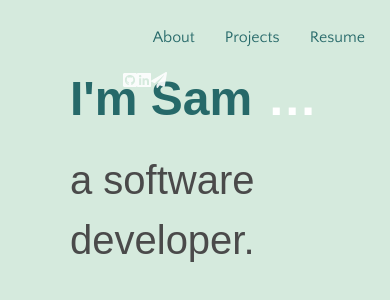
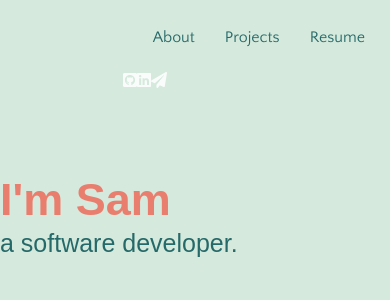
Before and after one commit to samanthajuniper/portfolio, a React (Create React App) app: page / in a window 390 px wide. Shown: the top 300 px of the page. Built offline with nearby package versions, Linux system fonts and the light colour scheme; a web font is replaced by a local one.

Commit message:
Working on responsive styling

```diff
--- a/src/components/About.js
+++ b/src/components/About.js
@@ -32,20 +32,15 @@ class About extends Component {
 
         return (
           <div id="about">
-
-
-           <div className="hero-grid">
-                 {/* <Leaf className={`leaf`} id={`leaf1`} />
-                <Leaf className={`leaf`} id={`leaf2`} />
-                <Leaf className={`leaf`} id={`leaf3`} /> */}
-            <div className="title-div">
-
-                <h1 className="name title is-1">I'm Sam</h1>
-                <h1 id="tagline" className={this.state.class}>{this.state.tagline}</h1>
+            <div className="header-wrapper is-flex">
+                <div className="title-div">
+                    <h1 className="name title">I'm Sam</h1>
+                </div>
+                <div className="tagline-div">
+                    <h1 id="tagline" className={this.state.class}>{this.state.tagline}</h1>
+                </div>
             </div>
-
-                </div>
-         </div>
+        </div>
         );
     }
 }
--- a/src/components/CSS/App.scss
+++ b/src/components/CSS/App.scss
@@ -3,6 +3,20 @@
 @import url("https://fonts.googleapis.com/css?family=Quattrocento+Sans&display=swap");
 @import url("https://fonts.googleapis.com/css?family=Satisfy&display=swap");
 @import url("https://fonts.googleapis.com/css?family=Calligraffitti&display=swap");
+
+
+$gap: 40px;
+$gutter: 2vw;
+$phone: 320px;
+$phablet: 576px;
+$tablet: 768px;
+$desktop: 960px;
+$widescreen: 1200px;
+$hdplus: 1600px;
+$fullhd: 1920px;
+$maxhd: 1920px;
+$dci2k: 2048px;
+$qhd: 2560px;
 
 //Brand colors
 // $light-pink: #FEF4FF;
--- a/src/components/CSS/_About.scss
+++ b/src/components/CSS/_About.scss
@@ -1,24 +1,93 @@
 
 #about {
+
+    .header-wrapper {
+        flex-direction: column;
+        position: absolute;
+        width: 300px;
+        top: 20%;
+
         // font-family: 'Calligraffitti', cursive;
         font-family: sans-serif;
-    font-size: 250%;
         font-weight: 700;
 
-    .title-div {
-        margin-top: 70px;
-        margin-left: 70px;
     .tagline {
+        &-div {
+            align-self: flex-end;
+            // position: absolute;
+            // top:35%;
+            // left:14%;
+            // @media(max-width: $widescreen) {
+            //     left: 23%;
+            // }
+            // @media(max-width: $desktop) {
+            //     left: 21%;
+            // }
+            //  @media(max-width: $phablet) {
+            //     top: 32%;
+            //     left: 35%;
+            // }
+
+            // @media(max-width: $phone) {
+            //     left: 4%;
+            //     top: 32%
+            // }
+
+        }
         &-hidden {
             display: none;
         }
        &-visible {
             display: block;
             font-family: sans-serif;
+            color: $dark-teal;
+            font-size: 25px;
+
+
+            // @media(max-width: $desktop) {
+            //    font-size: 40px;
+            // }
+            // @media(max-width: $tablet) {
+            //     font-size: 35px;
+            // }
+            // @media(max-width: $phablet) {
+            //     font-size: 25px;
+            // }
+            // @media(max-width: $phone) {
+            //     font-size: 30px;
+            // }
         }
     }
+    .title-div {
+        // position: absolute;
+        // top:25%;
+        // left:3%;
+
+        // @media(max-width: $desktop) {
+        //     left: 10%;
+        // }
+        // @media(max-width: $phablet) {
+        //     top:22%
+        // }
+        // @media(max-width: $phone) {
+        //    left: 23%
+        // }
         .name {
-            color: $dark-teal;
+            color: $coral;
+            font-size: 45px;
+            // font-size: 80px;
+            // @media(max-width: $desktop) {
+            //    font-size: 70px;
+            // }
+            //  @media(max-width: $tablet) {
+            //     font-size: 65px;
+            // }
+            // @media(max-width: $phablet) {
+            //     font-size: 55px;
+            // }
+            // @media(min-width: $phone) {
+            //     font-size: 40px;
+            // }
             &::after {
                 color:white;
                 overflow: hidden;
@@ -26,7 +95,7 @@
                 vertical-align: bottom;
                 margin-left: 15px;
                 -webkit-animation: ellipsis 2000ms steps(4,end) 1;
-                -webkit-animation-fill-mode: forwards;
+                // -webkit-animation-fill-mode: forwards;
                 content: "\2026";
                 width:0;
                 font-size: 50px;
@@ -43,7 +112,7 @@
             }
         }
     }
-
+   }
 }
 
     // .about-title {
```
Lines whose indentation alone changed are shown as unchanged.
